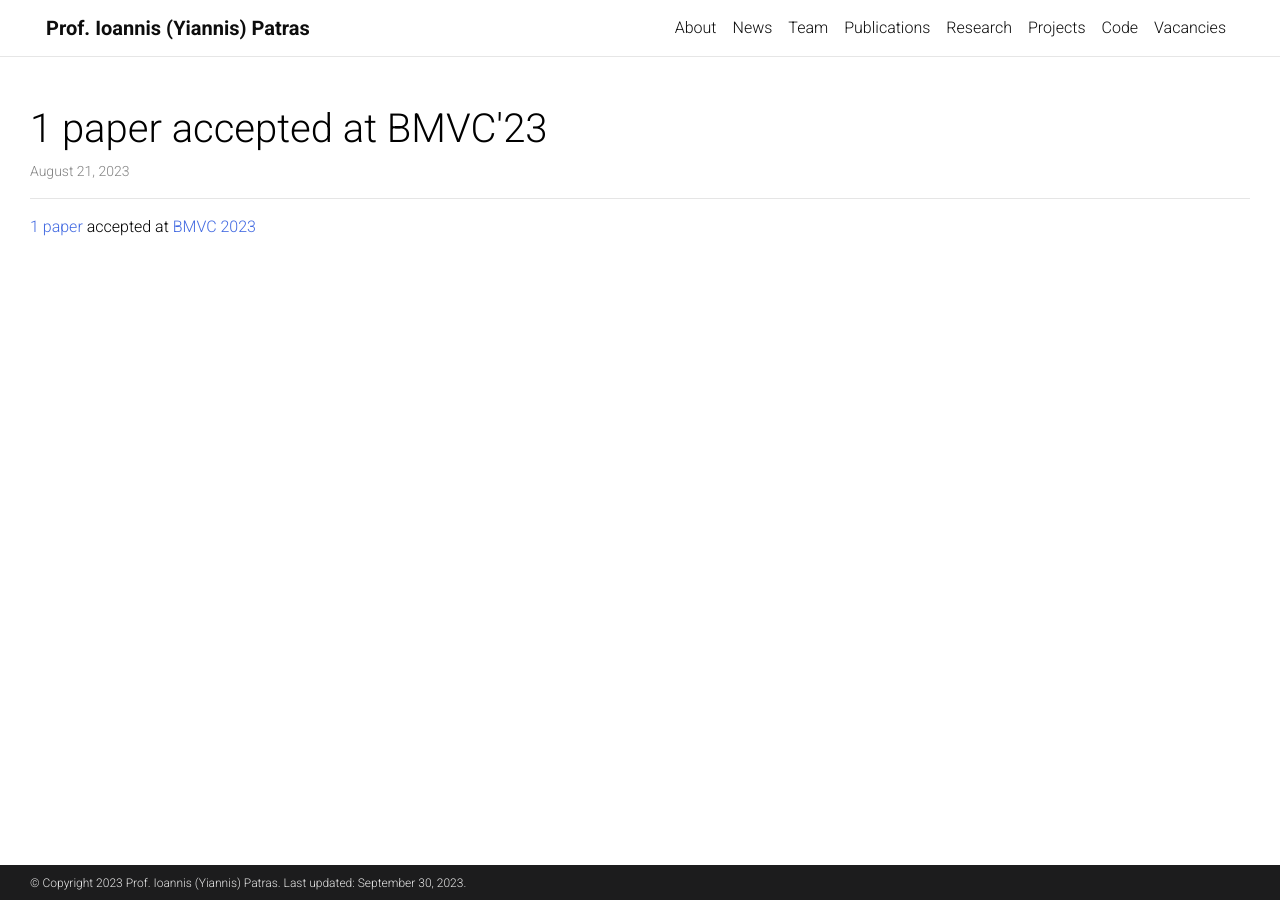
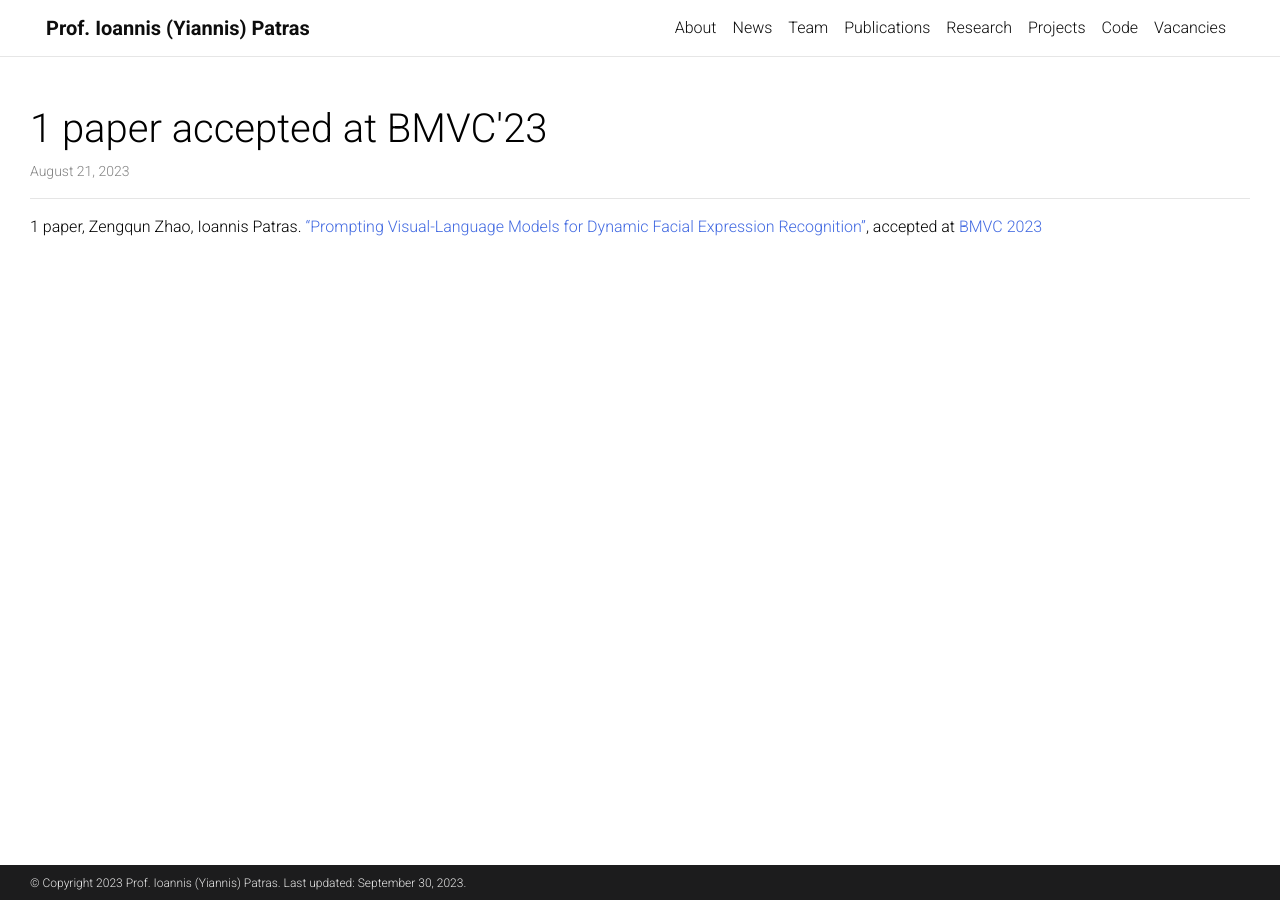
Before and after one commit to Computer-Vision-and-Human-Sensing-Lab/cvhs-website, a Jekyll site: the page built from _news/bmvc23.md, in a window 1280 px wide. Built offline with Jekyll 4.4.1, drawn with Linux system fonts in a browser that asks for light colours; comment, search, counter and statistics services are not loaded; a style sheet for code colours, icons or effects is not loaded.

Commit message:
Update bmvc23.md

```diff
--- a/_news/bmvc23.md
+++ b/_news/bmvc23.md
@@ -5,4 +5,4 @@ date: 2023-08-21 16:11:00-0400
 inline: ture
 ---
 
-[1 paper](https://github.com/zengqunzhao/DFER-CLIP) accepted at [BMVC 2023](https://bmvc2023.org/)
+1 paper, Zengqun Zhao, Ioannis Patras. ["Prompting Visual-Language Models for Dynamic Facial Expression Recognition"](https://github.com/zengqunzhao/DFER-CLIP), accepted at [BMVC 2023](https://bmvc2023.org/)
```
